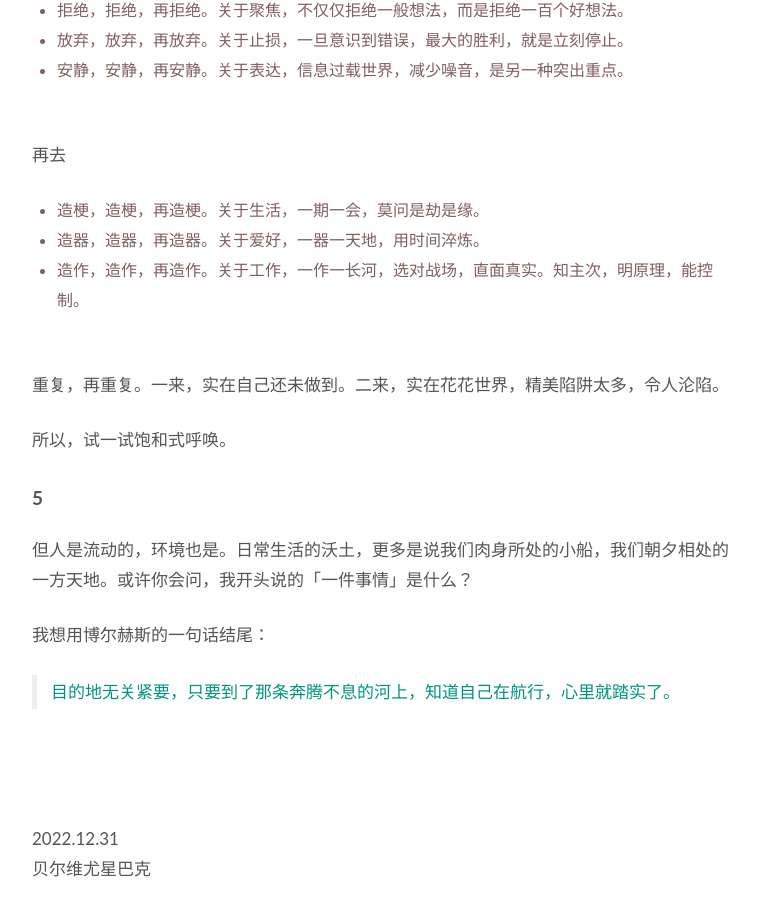
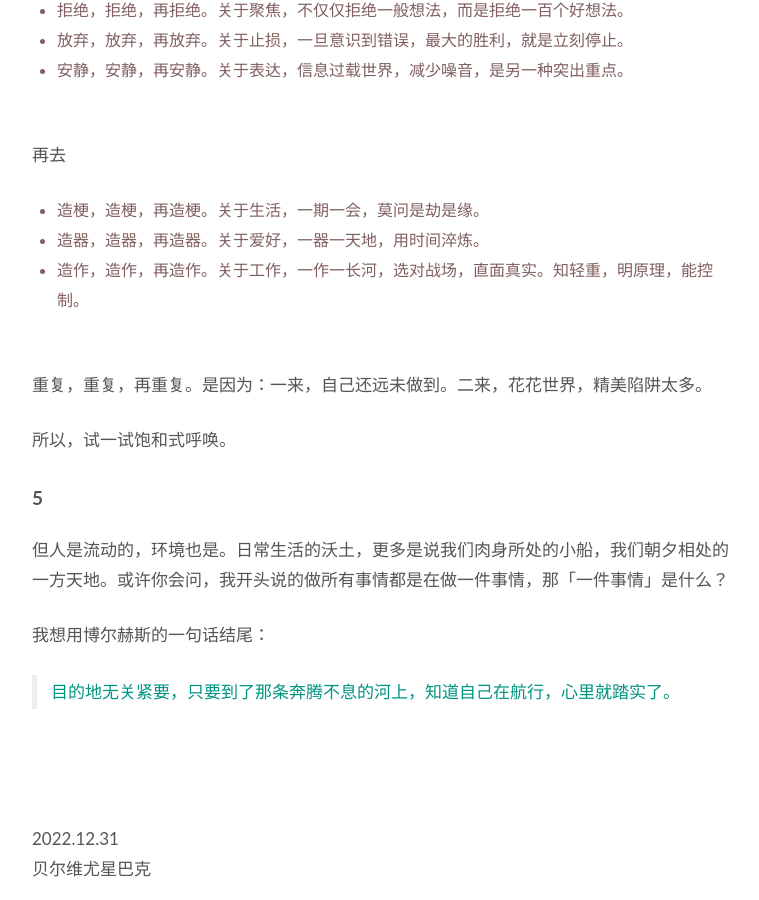
Before and after one commit to WillWang-X/willwang-x.github.io, a Jekyll site: the page built from _posts/blogs/2022-12-31-horse-manure-and-fertile-soil.md, in a window 1280 px wide and 900 px high, scrolled down 7070 px. Shown: the whole window, without its empty margins (258-1017 px from the left). Built offline with Jekyll 4.4.1, drawn with Linux system fonts in a browser that asks for light colours.

Commit message:
Answer to Year-in-review_Question on soil

```diff
--- a/_posts/blogs/2022-12-31-horse-manure-and-fertile-soil.md
+++ b/_posts/blogs/2022-12-31-horse-manure-and-fertile-soil.md
@@ -220,17 +220,17 @@ ChatGPT 让这成为了可能。
 
 - 造梗，造梗，再造梗。关于生活，一期一会，莫问是劫是缘。
 - 造器，造器，再造器。关于爱好，一器一天地，用时间淬炼。
-- 造作，造作，再造作。关于工作，一作一长河，选对战场，直面真实。知主次，明原理，能控制。
+- 造作，造作，再造作。关于工作，一作一长河，选对战场，直面真实。知轻重，明原理，能控制。
 
 <br>
 
-重复，再重复。一来，实在自己还未做到。二来，实在花花世界，精美陷阱太多，令人沦陷。
+重复，重复，再重复。是因为：一来，自己还远未做到。二来，花花世界，精美陷阱太多。
 
 所以，试一试饱和式呼唤。
 
 ## 5
 
-但人是流动的，环境也是。日常生活的沃土，更多是说我们肉身所处的小船，我们朝夕相处的一方天地。或许你会问，我开头说的「一件事情」是什么？
+但人是流动的，环境也是。日常生活的沃土，更多是说我们肉身所处的小船，我们朝夕相处的一方天地。或许你会问，我开头说的做所有事情都是在做一件事情，那「一件事情」是什么？
 
 我想用博尔赫斯的一句话结尾：
 
```
